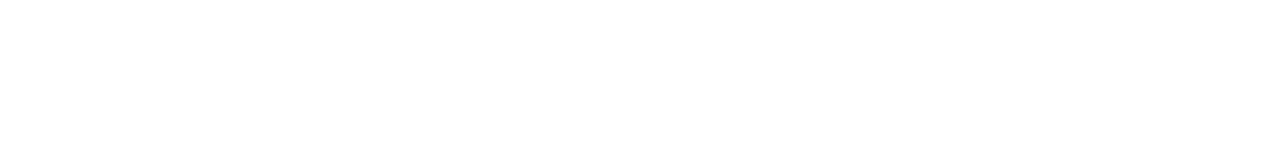
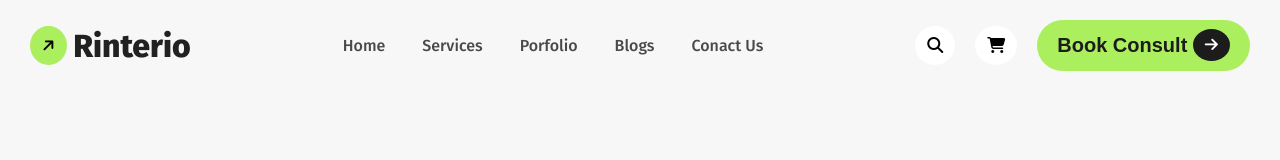
Before and after one commit to FajlaRabby24/B10A3-project, a plain HTML site: page index.html in a window 1280 px wide. Drawn offline with Linux system fonts and the light colour scheme.

Commit message:
nav section done

```diff
--- a/index.html
+++ b/index.html
@@ -1,13 +1,35 @@
 <!DOCTYPE html>
 <html lang="en">
+
 <head>
     <meta charset="UTF-8">
     <meta name="viewport" content="width=device-width, initial-scale=1.0">
     <link rel="shortcut icon" href="assets/favicon.png" type="image/x-icon">
+    <link rel="stylesheet" href="https://cdnjs.cloudflare.com/ajax/libs/font-awesome/6.7.2/css/all.min.css" />
     <link rel="stylesheet" href="styles/style.css">
+    <link rel="stylesheet" href="styles/header.css">
     <title>B10A3 - Project</title>
 </head>
+
 <body>
+    <header>
+        <nav class="primary-middle">
+            <div class="logo"><span class="logoArrow"><i class="fa-solid fa-arrow-right"></i></span><span
+                    class="logoText">Rinterio</span></div>
+            <ul>
+                <li><a href="#">Home</a></li>
+                <li><a href="#">Services</a></li>
+                <li><a href="#">Porfolio</a></li>
+                <li><a href="#">Blogs</a></li>
+                <li><a href="#">Conact Us</a></li>
+            </ul>
+            <div class="nav-right">
+                <span class="searchIcon"><i class="fa-solid fa-magnifying-glass"></i></span>
+                <span class="cartIcon"><i class="fa-solid fa-cart-shopping"></i></span>
+                <button>Book Consult <span class="logoArrow"><i class="fa-solid fa-arrow-right"></i></span></button>
+            </div>
+        </nav>
+    </header>
+</body>
 
-</body>
 </html>
--- /dev/null
+++ b/styles/header.css
@@ -0,0 +1,96 @@
+header {
+    background-color: #f7f7f7;
+    height: 600px;
+}
+
+nav {
+    display: flex;
+    justify-content: space-between;
+    padding: 20px 0;
+}
+
+.logo {
+    display: flex;
+    align-items: center;
+    cursor: pointer;
+}
+
+.logoArrow {
+    border-radius: 50%;
+    padding: 10px 12px;
+    background: rgb(171, 239, 95);
+}
+
+.logoArrow i {
+    transform: rotate(-45deg);
+    font-size: 15px;
+}
+
+.logoText {
+    color: rgb(33, 33, 33);
+    font-size: 32px;
+    font-weight: 800;
+    line-height: 44px;
+    margin-left: 6px;
+}
+
+nav ul {
+    list-style: none;
+    display: flex;
+    gap: 37px;
+    align-items: center;
+}
+
+nav li a {
+    color: rgb(73, 73, 73);
+    font-size: 16px;
+    text-decoration: none;
+    font-weight: 500;
+    line-height: 22px;
+    letter-spacing: 0%;
+    text-align: left;
+}
+
+.nav-right {
+    display: flex;
+    align-items: center;
+    gap: 20px;
+}
+
+.searchIcon {
+    border-radius: 50%;
+    padding: 10px 12px;
+    background: #fff;
+    cursor: pointer;
+}
+
+.cartIcon {
+    border-radius: 50%;
+    padding: 10px 12px;
+    background: #fff;
+    cursor: pointer;
+}
+
+.nav-right button {
+    padding: 12px 20px;
+    background-color: #ABEF5F;
+    color: rgb(28, 28, 28);
+    font-size: 20px;
+    font-weight: 800;
+    border: none;
+    border-radius: 32px;
+    cursor: pointer;
+    line-height: 27px;
+}
+
+.nav-right button > .logoArrow{
+    background-color: #1C1C1C;
+    color: #fff;
+    border-radius: 50%;
+    padding: 5px 12px;
+}
+
+.nav-right button > .logoArrow i {
+    transform: translateY(-2px);
+    font-size: 15px;
+}
--- a/styles/style.css
+++ b/styles/style.css
@@ -1,10 +1,15 @@
 @import url('https://fonts.googleapis.com/css2?family=Fira+Sans:ital,wght@0,100;0,200;0,300;0,400;0,500;0,600;0,700;0,800;0,900;1,100;1,200;1,300;1,400;1,500;1,600;1,700;1,800;1,900&display=swap');
 
-*{
+* {
     margin: 0;
     padding: 0;
 }
 
-body{
+body {
     font-family: "Fira Sans", serif;
 }
+
+.primary-middle {
+    max-width: 1220px;
+    margin: 0 auto;
+}
```
